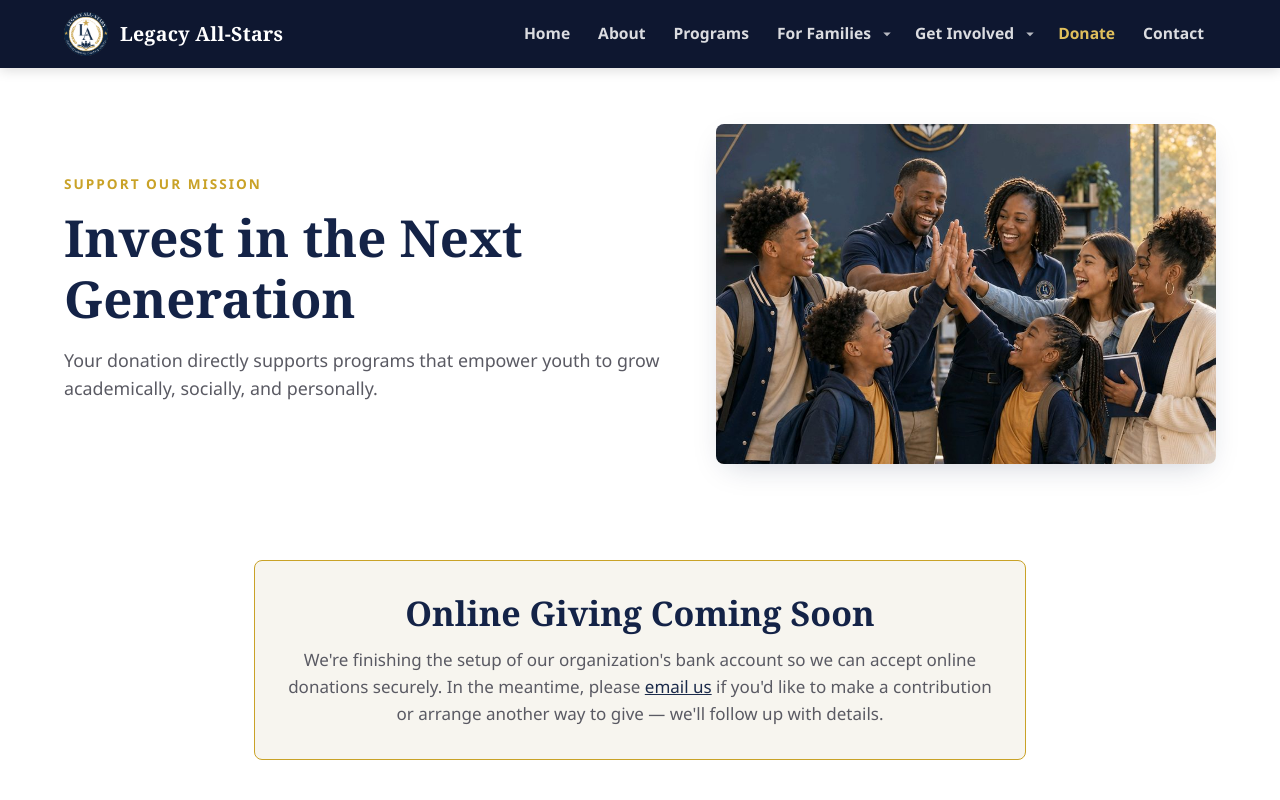
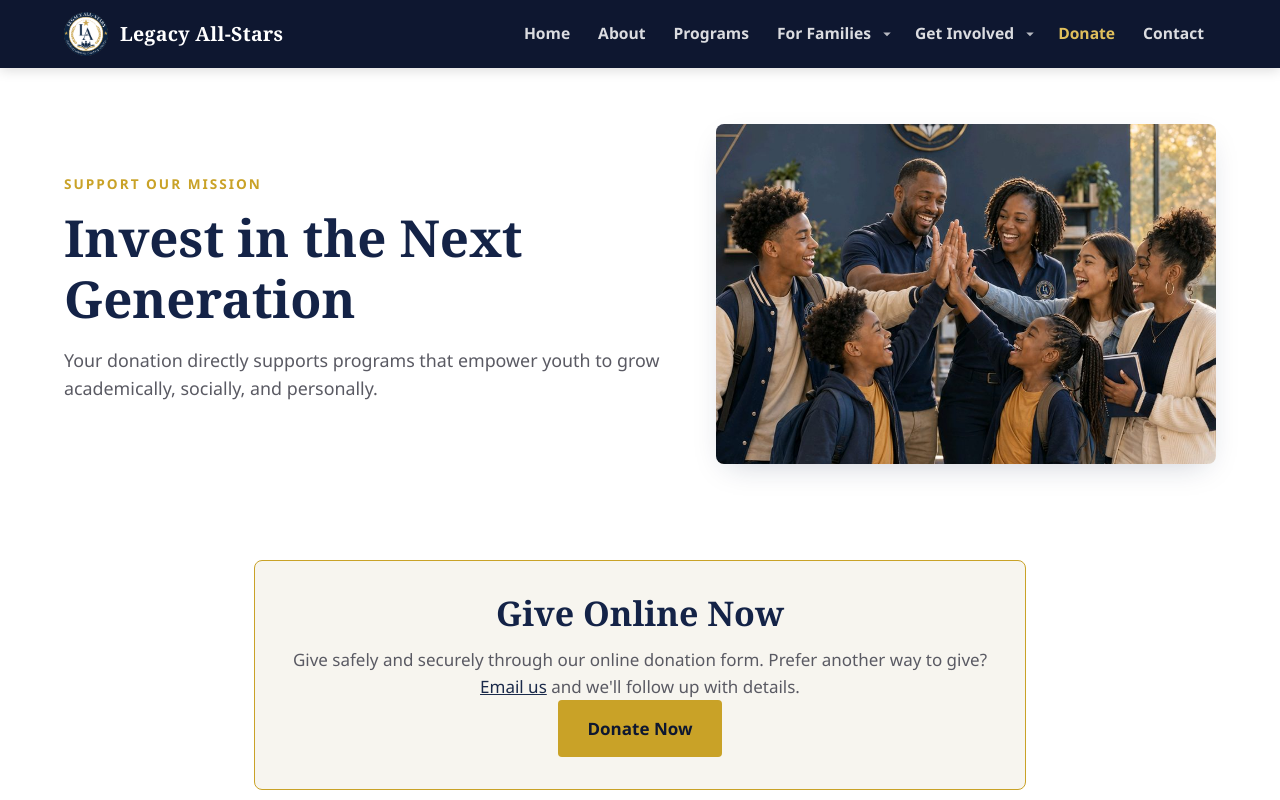
Before and after one commit to superflyguy81/Legacy-Allstar, a React (Vite) app: page /donate in a window 1280 px wide. Shown: the top 800 px of the page. Built offline with nearby package versions, Linux system fonts and the light colour scheme.

Commit message:
Change donation message and add online donation link (#6)
Updated the donation section to reflect online giving availability and added a link for donations.

```diff
--- a/src/pages/Donate.tsx
+++ b/src/pages/Donate.tsx
@@ -1,6 +1,6 @@
 import PageHero from '../components/PageHero'
 import donateHero from '../assets/stock/donate-hero.jpg'
-import { donationLevels, CONTACT_EMAIL } from '../data/content'
+import { donationLevels, CONTACT_EMAIL, DONATE_URL } from '../data/content'
 
 function Donate() {
   return (
@@ -15,13 +15,19 @@ function Donate() {
 
       <section className="section section-narrow">
         <div className="notice-card">
-          <h2>Online Giving Coming Soon</h2>
+          <h2>Give Online Now</h2>
           <p>
-            We're finishing the setup of our organization's bank account so we can accept
-            online donations securely. In the meantime, please{' '}
-            <a href={`mailto:${CONTACT_EMAIL}`}>email us</a> if you'd like to make a
-            contribution or arrange another way to give &mdash; we'll follow up with details.
+            Give safely and securely through our online donation form. Prefer another way to
+            give? <a href={`mailto:${CONTACT_EMAIL}`}>Email us</a> and we'll follow up with details.
           </p>
+          <a
+            href={DONATE_URL}
+            className="btn btn-primary"
+            target="_blank"
+            rel="noopener noreferrer"
+          >
+            Donate Now
+          </a>
         </div>
       </section>
 
```
